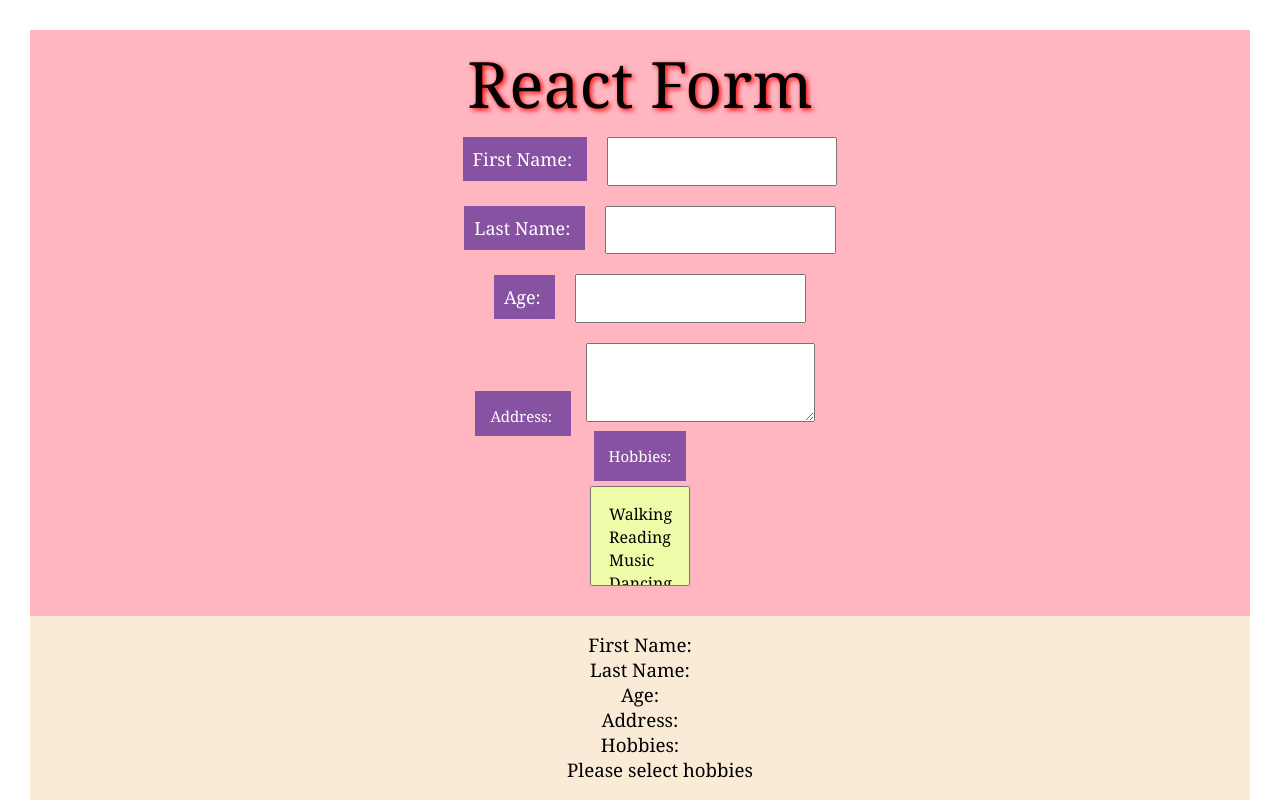
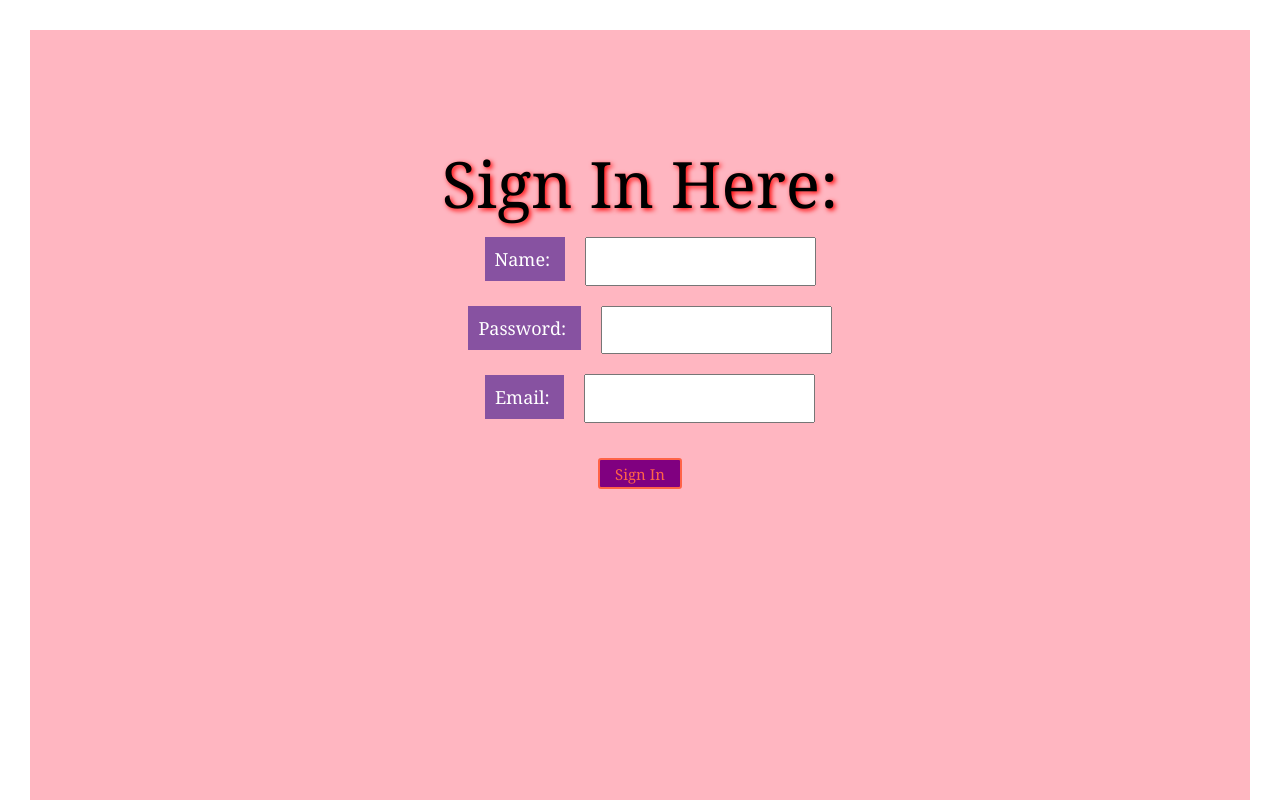
Before and after one commit to sselvapriyaa/react, a React (Create React App) app: page /home in a window 1280 px wide. Shown: the top 800 px of the page. Built offline with nearby package versions, Linux system fonts and the light colour scheme.

Commit message:
modified Home.js, Success.js, Failure.js, mystyle.module.css, App.js

```diff
--- a/src/App.js
+++ b/src/App.js
@@ -1,23 +1,24 @@
 //import './App.css';'
 //import './App.js';
 //import './style1.css';
+//import './loginstyle.css';
 //import {useState} from 'react';
 //import Calculator from './component/Calculator';
 //import FirstComponent from './component/FirstComponent';
 //import ParentToChild from ''./component/ParentToChild';
 //import Child1 from './component/Child1';
 //import Demo from './component/Demo';
-////import {BrowserRouter as Router, Route, Routes } from 'react-router-dom';
+import {BrowserRouter as Router, Route, Routes } from 'react-router-dom';
 //import LoginForm from './component/LoginForm';
-//import Home from './component/Home';
+import Home from './component/Home';
 //import Profile from './component/Profile';
 //import About from './component/About';
 //import Error from './component/Error';
 //import Redirect from './component/Redirect';
 //import LoginSuccessPage from './component/LoginSuccessPage';
 //import InvalidLoginPage from './component/InvalidLoginPage';
-//import Failure from './component/Failure';
-//import Success from './component/Success';
+import Failure from './component/Failure';
+import Success from './component/Success';
 //import ParentComponent from './component/ParentComponent';
 //import UserDetailsForm from './component/UserDetailsForm';
 //import ChildForm from './component/ChildForm';
@@ -25,7 +26,7 @@
 //import StyledDemo from './component/StyledDemo';
 //import ParentForm from './component/ParentForm';
 //import CommonStyles from './component/CommonStyles';
-import ParentForm from './component/ParentForm';
+//import ParentForm from './component/ParentForm';
 //import styles from mystyle.module.css;
 //import App from './App';
 //import Form from './component/Form';
@@ -42,12 +43,15 @@ function App() {
   /*const users = [ {name:'John', password:'john', email:'john@gmail.com'},
   {name:'Mike', password:'mike', email:'mike@yahoo.com'}];*/
 
-//const name ="Priya"
+const name = "Priya"
+console.log({name})
   return (
    <div className="App">
-       <ParentForm/>
 
-      {/*  <LoginForm users={users}/>
+
+      {/*
+      <ParentForm/>
+      <LoginForm users={users}/>
 
 
       <ParentForm/>
@@ -63,7 +67,7 @@ function App() {
      <StylingComponent/>
     <StyledDemo/>
   <h1>Hello World from React!</h1> */}
-    {/*<Router>*/}
+    <Router>
     {/*  <nav>
 
       </nav> */}
@@ -74,25 +78,25 @@ function App() {
            <li><Link to = "./profile">Profile</Link></li>
         </ul>
        </nav>*/}
-      {/*<Routes>*/}
+      <Routes>
            {/*<Route path = "./home" element  = {<Home/>}/>
            <Route path = "./about" element  = {<About Us/>}/>
            <Route path = "./profile" element  = {<Profile/>}/>
            <Route path = "./success" element  = {<Success/>}/>
            <Route path = "./failure" element  = {<Failure/>}/>
-         <Route path = "*" element  = {<Home/>}/>*/}
-         {/* <Route path = "*" element  = {<Home/>}/>
+         <Route path = "*" element  = {<Home/>}/>
+         <Route path = "*" element  = {<Home/>}/>
          <Route path = "/home" element  = {<Home/>}/>*/}
 
-        {/*<Route path = "*" element  = {<Home/>}/>
-         <Route path = "/success" element  = {<Success name ={name}/>}/>
-          <Route path = "/failure" element  = {<Failure/>}/>*/}
+        <Route path = "*" element  = {<Home/>}/>
+        <Route path = "/success" element  = {<Success name = {name}/>}/>
+        <Route path = "/failure" element  = {<Failure/>}/>
 
          {/*<Route path = "./LoginSuccessPage" element  = {<LoginSuccessPage/>}/>
          <Route path = "./InvalidLoginPage" element  = {<InvalidLoginPage/>}/>*/}
-       {/*</Routes>*/}
+       </Routes>
        {/*<Redirect/>*/}
-      {/*</Router> */}
+      </Router>
 
      </div>
 
--- a/src/component/Failure.js
+++ b/src/component/Failure.js
@@ -1,18 +1,25 @@
-
 
 import React from 'react';
 import {useNavigate} from 'react-router';
+import styles from './mystyle.module.css';
 
 function Failure() {
     let navigate = useNavigate();
     function backtoSignIn(){
         navigate('/home')
     }
+    const containerStyle = {
+        backgroundColor: "red",
+        marginTop: "30px",
+        paddingBottom: "200px",
+        paddingTop: "100px"
+    }
+
     return (
-        <div style = {{backgroundColor:"red"}}>
+        <div className = "parentContainer" style = {containerStyle}>
             <h1> Sorry!! Invalid Credentials</h1>
             <br></br>
-            <button onClick={backtoSignIn}> Back to Sign In</button>
+            <button className = {styles.backButton} onClick={backtoSignIn}> Back to Sign In</button>
             <br></br>
             <br></br>
         </div>
--- a/src/component/Home.js
+++ b/src/component/Home.js
@@ -1,6 +1,7 @@
 //import React from 'react';
 import React, {useState} from 'react';
 import {useNavigate} from 'react-router';
+import styles from './mystyle.module.css';
 
 function Home() {
     const[name, setName] = useState('');
@@ -24,7 +25,7 @@ function Home() {
      setEmail(e.target.value);
     }
 
-  const checkInfo =() =>{
+  const userInfo =() =>{
     if (name === UserName && password === UserPassword && email === UserEmail){
 
         setValid(true)
@@ -33,7 +34,7 @@ function Home() {
             password: password,
             email: email,
             valid: flag,
-            data: data
+
         });
 
         navigate('/success');
@@ -52,26 +53,33 @@ function Home() {
     }
 
 }
+const containerStyle = {
+    backgroundColor: "lightpink",
+    marginTop: "30px",
+    paddingBottom: "300px",
+    paddingTop: "100px"
+}
+
 
     return (
-        <div style = {{backgroundColor:"lightpink"}}>
-            <h1>Sign in Here:</h1>
-            <label>Name: </label>
-            <input onChange={nameChange} value = {name}/>
+        <div className = "parentContainer" style = {containerStyle}>
+            <h1 className = {styles.heading}>Sign In Here:</h1>
+            <label className = {styles.labelStyle}>Name: </label>
+            <input type = "text" className = {styles.inputStyle} onChange={nameChange} value = {name}/>
             <br></br>
             <br></br>
 
-            <label>Password: </label>
-            <input type = "password" onChange={passwordChange} value = {password}/>
+            <label className = {styles.labelStyle}>Password: </label>
+            <input type = "password" className = {styles.inputStyle} onChange={passwordChange} value = {password}/>
             <br></br>
             <br></br>
 
-            <label>Email: </label>
-            <input onChange={emailChange} value = {email}/>
+            <label className = {styles.labelStyle}>Email: </label>
+            <input type = "text" className = {styles.inputStyle} onChange={emailChange} value = {email}/>
             <br></br>
             <br></br>
 
-            <button onClick={checkInfo} >Sign In Here </button>
+            <button className = {styles.buttonStyle} onClick={userInfo} >Sign In </button>
             <br></br>
             <br></br>
         </div>
--- a/src/component/ParentForm.js
+++ b/src/component/ParentForm.js
@@ -45,7 +45,6 @@ function ParentForm(){
     }
 
     return(
-
             <div className = "parentContainer" style = {containerStyle}>
              <h1 className = {styles.heading}> React Form </h1>
             <label className = {styles.labelStyle}> First Name: </label>
--- a/src/component/Success.js
+++ b/src/component/Success.js
@@ -1,5 +1,6 @@
 import React from 'react';
 import {useNavigate} from 'react-router';
+import styles from './mystyle.module.css';
 
 function Success({name}) {
     let navigate = useNavigate();
@@ -7,18 +8,24 @@ function Success({name}) {
     function backtoSignIn(){
         navigate('/home')
     }
+    const containerStyle = {
+        backgroundColor: "lightgreen",
+        marginTop: "30px",
+        paddingBottom: "200px",
+        paddingTop: "100px"
+    }
 
     return (
 
-        <div style = {{backgroundColor:"lightgreen"}}>
-
+        <div className = "parentContainer" style = {containerStyle}>
             <h1>Hello {name}, you are successfully logged in!</h1>
             <br></br>
             <br></br>
-            <button onClick={backtoSignIn}> Back to Sign In</button>
+            <button className = {styles.backButton} onClick={backtoSignIn}> Back to Sign In</button>
             <br></br>
             <br></br>
         </div>
+
     );
 }
 
--- a/src/component/mystyle.module.css
+++ b/src/component/mystyle.module.css
@@ -28,7 +28,28 @@ body{
     width: 200px;
     padding: 1em;
 }
-.selectStyle{
+.buttonStyle{
+    font-size: 1em;
+    margin: 1em;
+    padding: 0.25em 1em;
+    background-color: purple;
+    border: 2px solid tomato;
+    border-radius: 3px;
+    color: tomato;
+    border-color: tomato;
+}
+.backButton{
+    font-size: 1em;
+    margin: 1em;
+    padding: 0.25em 1em;
+    background-color: #0a0a23;
+    border: 2px solid tomato;
+    border-radius: 3px;
+    color: tomato;
+    border-color: tomato;
+}
+
+/*.selectStyle{
     width: 100px;
     height: 100px;
     background-color: rgb(238, 252, 169);
@@ -73,4 +94,4 @@ body{
     padding: 1em;
     text-align: center;
     font-size: 16px;
-}
+}*/
--- /dev/null
+++ b/src/loginstyle.css
@@ -0,0 +1,39 @@
+body{
+    margin: 30px;
+    text-align: center;
+    font-size: 15px;
+}
+*{
+    margin: auto;
+    font-family: Georgia, 'Times New Roman', Times, serif;
+    font-weight: 500;
+  }
+.heading{
+    text-shadow: 2px 2px 5px red;
+    font-size: 5vw;
+    padding-bottom: 10px;
+    padding-top: 10px;
+    text-align: center;
+}
+.labelStyle {
+    color: rgb(0, 102, 128);
+    background-color: #8752A1;
+    color: white;
+    margin-left: 20px;
+    font-size: 18px;
+    padding: 10px;
+}
+.inputStyle{
+    margin-left: 20px;
+    width: 200px;
+    padding: 1em;
+}
+.buttonStyle{
+    background-color: maroon;
+    color: white;
+    text-align: center;
+    border-radius: 10px;
+    border-color: black;
+    width: 80px;
+    height: 30px;
+}
```
Also changed, not shown: 11 other files (tests, documents, lock files or other folders).
